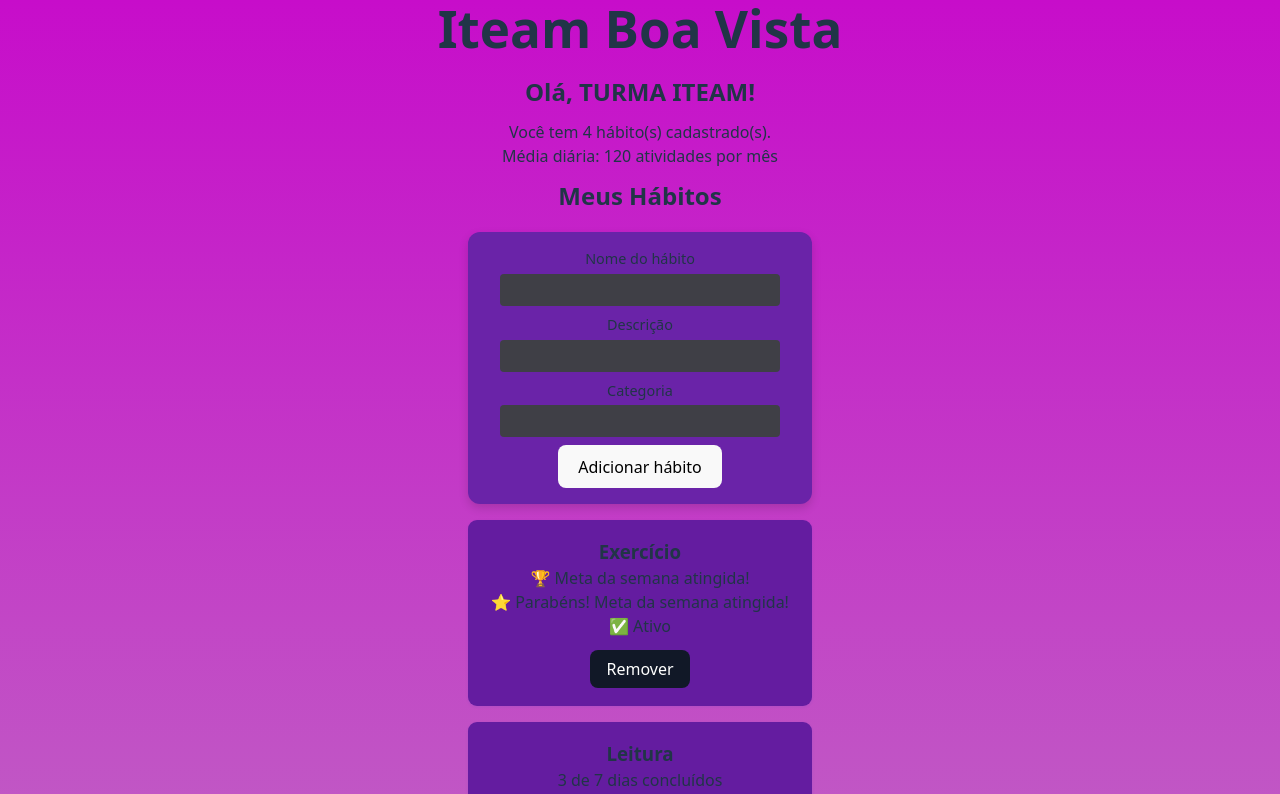
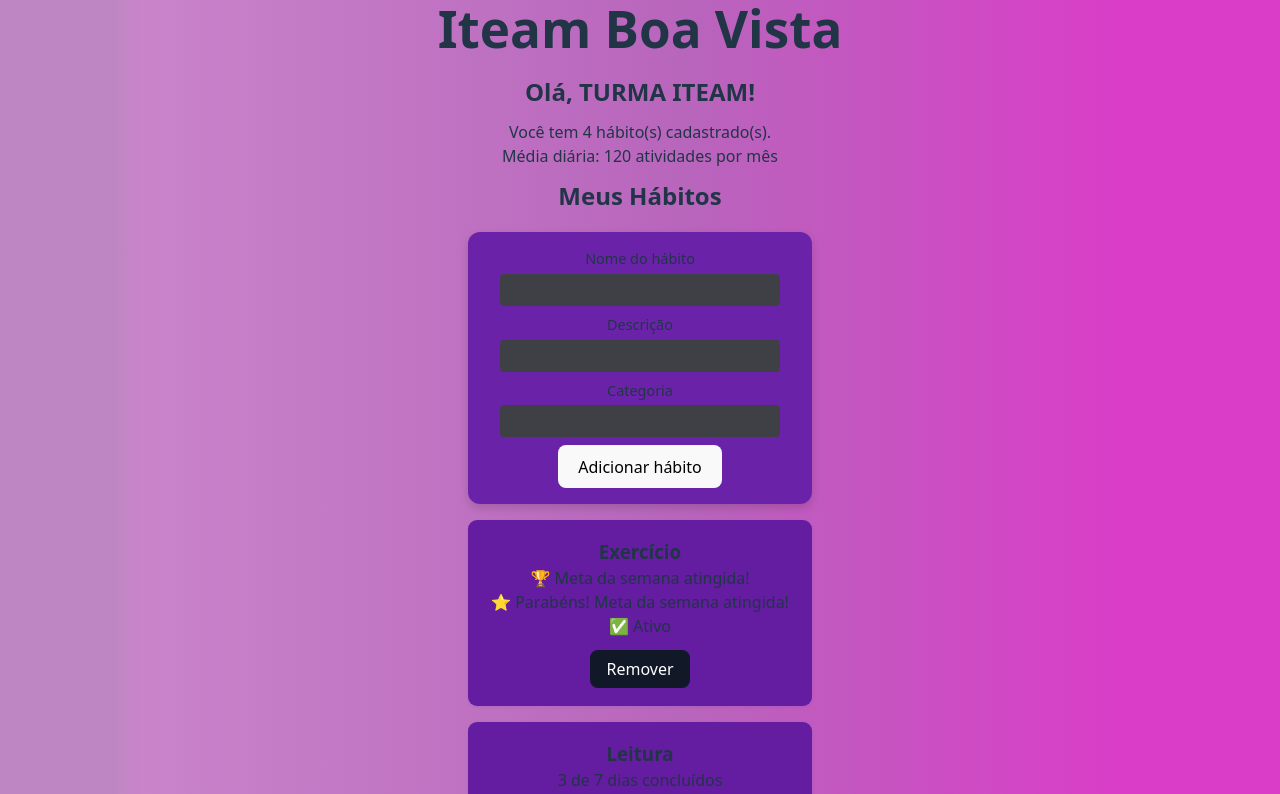
Before and after one commit to letxiz/my-daily-habits, a React (Vite) app: page / in a window 1280 px wide. Shown: the top 794 px of the page. Built offline with nearby package versions, Linux system fonts and the light colour scheme.

Commit message:
feat: ajustanando o Css

```diff
--- a/src/App.css
+++ b/src/App.css
@@ -23,7 +23,8 @@
 body {
  font-family: system-ui, -apple-system, sans-serif;
  margin: 0;
- background-image: linear-gradient(rgb(199, 13, 202), rgb(188, 139, 193));
+ background: #8ba697;
+ background: linear-gradient(90deg,rgb(190, 135, 195) 9%, rgb(201, 132, 202) 11%, rgb(184, 101, 188) 54%, rgb(218, 61, 200) 88%);
 }
 
 header {
```
